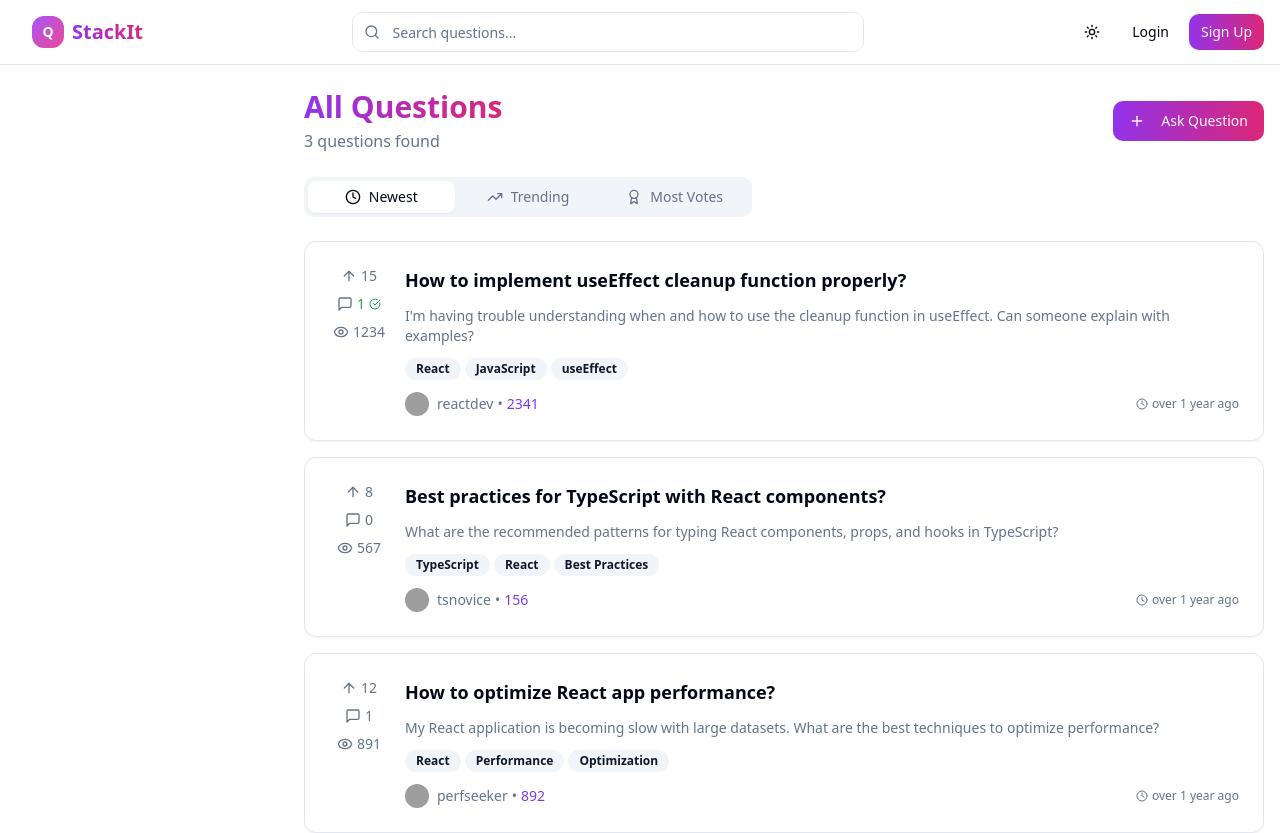
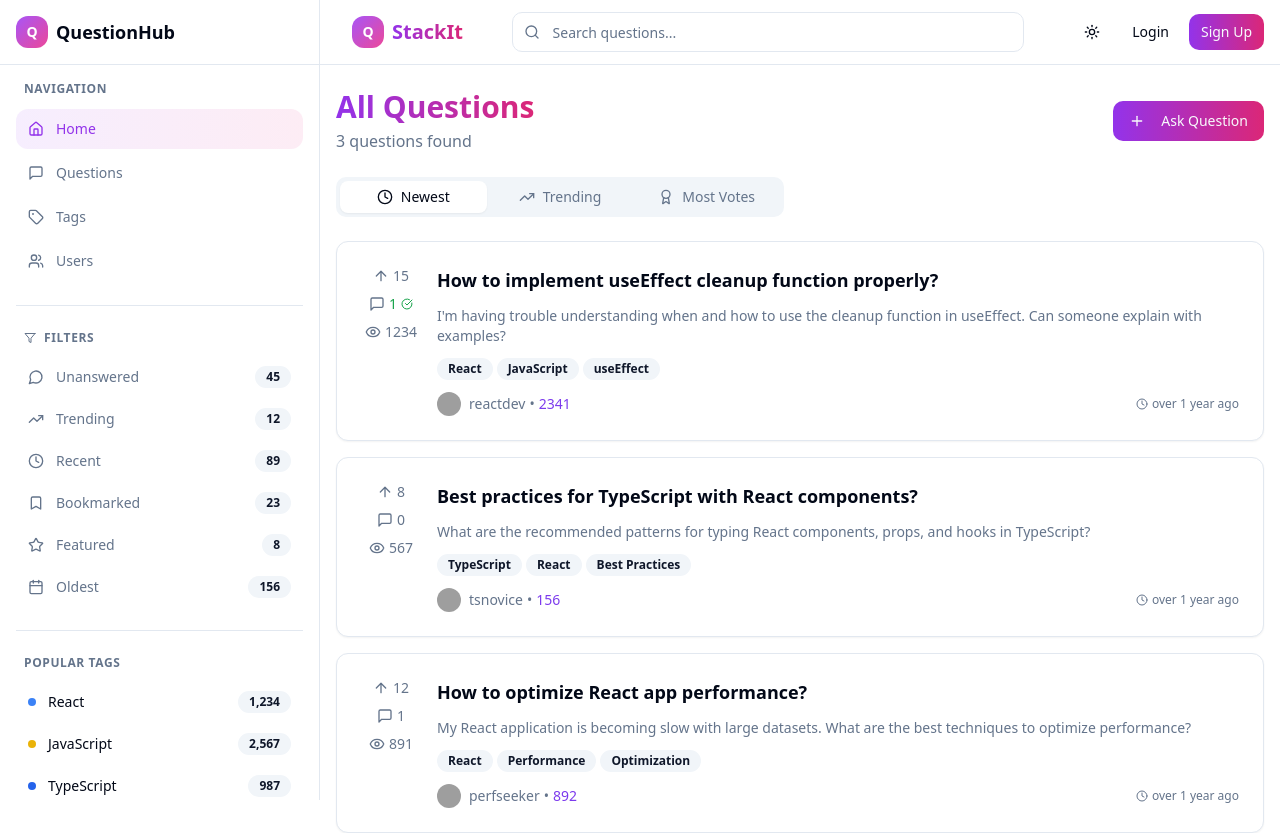
Before and after one commit to karmit-langhnoda/echo-question-hub, a React (Vite) app: page / in a window 1280 px wide. Shown: the top 833 px of the page. Built offline with nearby package versions, Linux system fonts and the light colour scheme; grey boxes are pictures that could not be loaded.

Commit message:
Fix: Ensure sidebar is displayed
The sidebar was not rendering correctly. This commit ensures the sidebar is displayed.

```diff
--- a/src/App.tsx
+++ b/src/App.tsx
@@ -1,3 +1,4 @@
+
 import React from 'react';
 import { BrowserRouter as Router, Routes, Route, Navigate } from 'react-router-dom';
 import { Toaster } from "@/components/ui/toaster";
@@ -36,11 +37,19 @@ const App = () => {
           <Router>
             <div className="min-h-screen bg-background text-foreground">
               <Routes>
-                {/* Public routes */}
-                <Route path="/login" element={<Login />} />
-                <Route path="/register" element={<Register />} />
+                {/* All routes now use Layout including login/register */}
+                <Route path="/login" element={
+                  <Layout>
+                    <Login />
+                  </Layout>
+                } />
 
-                {/* Protected routes with layout */}
+                <Route path="/register" element={
+                  <Layout>
+                    <Register />
+                  </Layout>
+                } />
+
                 <Route path="/" element={
                   <Layout>
                     <Home />
--- a/src/components/Layout/Layout.tsx
+++ b/src/components/Layout/Layout.tsx
@@ -8,18 +8,19 @@ interface LayoutProps {
 }
 
 export const Layout: React.FC<LayoutProps> = ({ children }) => {
-  const [sidebarOpen, setSidebarOpen] = useState(false);
+  const [sidebarOpen, setSidebarOpen] = useState(true);
 
   return (
-    <div className="min-h-screen bg-background">
-      {/* Main Navbar with logo, search, user menu */}
-      <Navbar onMobileMenuToggle={() => setSidebarOpen(!sidebarOpen)} />
+    <div className="min-h-screen bg-background flex">
+      {/* Sidebar - Always visible on desktop, toggleable on mobile */}
+      <Sidebar isOpen={sidebarOpen} onClose={() => setSidebarOpen(false)} />
 
-      <div className="flex">
-        <Sidebar isOpen={sidebarOpen} onClose={() => setSidebarOpen(false)} />
+      <div className="flex-1 flex flex-col">
+        {/* Main Navbar */}
+        <Navbar onMobileMenuToggle={() => setSidebarOpen(!sidebarOpen)} />
 
-        {/* Main content area with proper spacing from navbar */}
-        <main className="flex-1 min-h-[calc(100vh-4rem)]">
+        {/* Main content area */}
+        <main className="flex-1 overflow-auto">
           <div className="container mx-auto px-4 py-6">
             {children}
           </div>
--- a/src/components/Layout/Sidebar.tsx
+++ b/src/components/Layout/Sidebar.tsx
@@ -68,29 +68,37 @@ export const Sidebar: React.FC<SidebarProps> = ({ isOpen, onClose }) => {
           initial={{ opacity: 0 }}
           animate={{ opacity: 1 }}
           exit={{ opacity: 0 }}
-          className="fixed inset-0 z-40 bg-black/20 backdrop-blur-sm md:hidden"
+          className="fixed inset-0 z-40 bg-black/20 backdrop-blur-sm lg:hidden"
           onClick={onClose}
         />
       )}
 
       {/* Sidebar */}
       <motion.aside
-        initial={{ x: -300 }}
+        initial={false}
         animate={{ x: isOpen ? 0 : -300 }}
         transition={{ type: "spring", stiffness: 300, damping: 30 }}
         className={cn(
-          "fixed left-0 top-16 z-50 h-[calc(100vh-4rem)] w-72 border-r bg-background/95 backdrop-blur supports-[backdrop-filter]:bg-background/60",
-          "md:sticky md:block md:translate-x-0",
-          !isOpen && "md:w-72"
+          "fixed left-0 top-0 z-50 h-screen w-80 border-r bg-background/95 backdrop-blur supports-[backdrop-filter]:bg-background/80",
+          "lg:relative lg:z-auto lg:translate-x-0 lg:bg-background",
+          !isOpen && "lg:block"
         )}
       >
         <div className="flex h-full flex-col">
           {/* Mobile close button */}
-          <div className="flex items-center justify-between p-4 md:hidden">
+          <div className="flex items-center justify-between p-4 lg:hidden border-b">
             <h2 className="text-lg font-semibold">Menu</h2>
             <Button variant="ghost" size="sm" onClick={onClose}>
               <X className="h-5 w-5" />
             </Button>
+          </div>
+
+          {/* Logo/Brand */}
+          <div className="hidden lg:flex items-center gap-2 p-4 border-b">
+            <div className="w-8 h-8 bg-gradient-to-br from-purple-500 to-pink-500 rounded-lg flex items-center justify-center">
+              <span className="text-white font-bold text-sm">Q</span>
+            </div>
+            <span className="font-semibold text-lg">QuestionHub</span>
           </div>
 
           <div className="flex-1 overflow-y-auto p-4 space-y-6">
```
